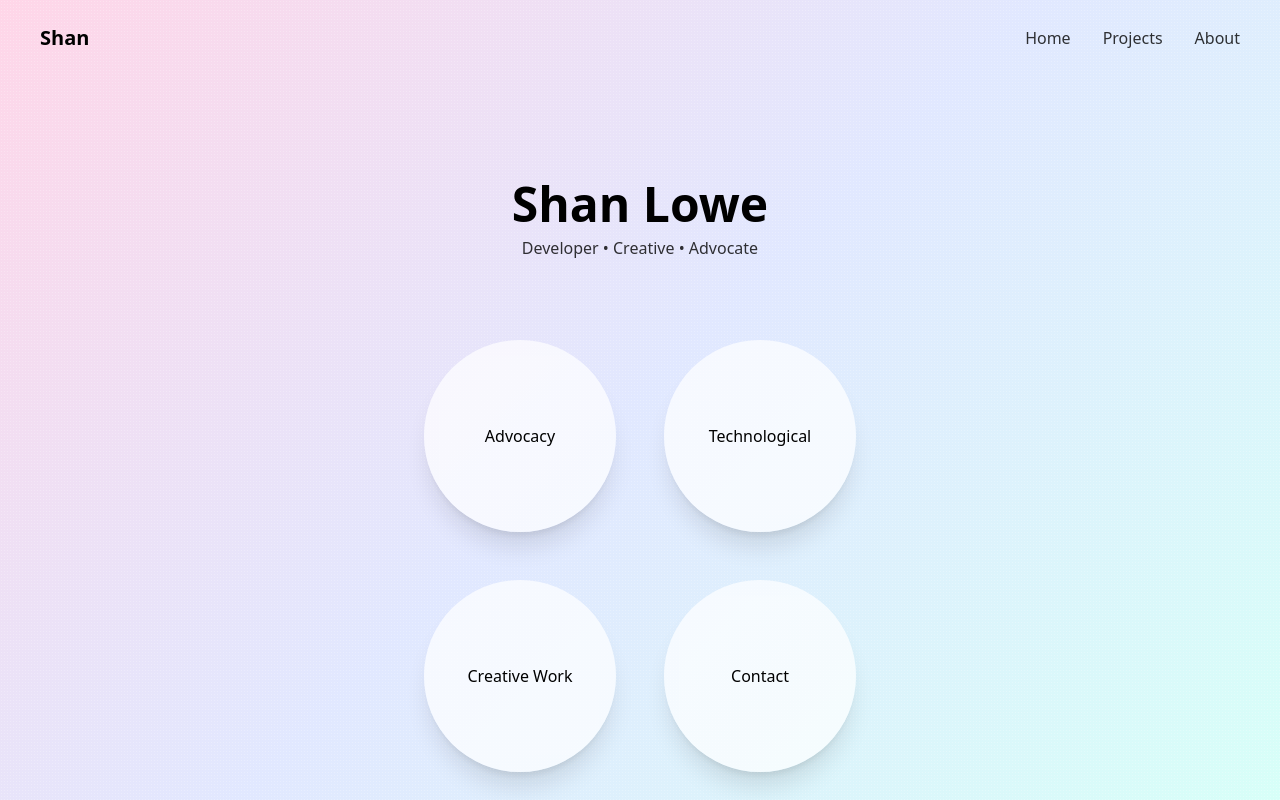
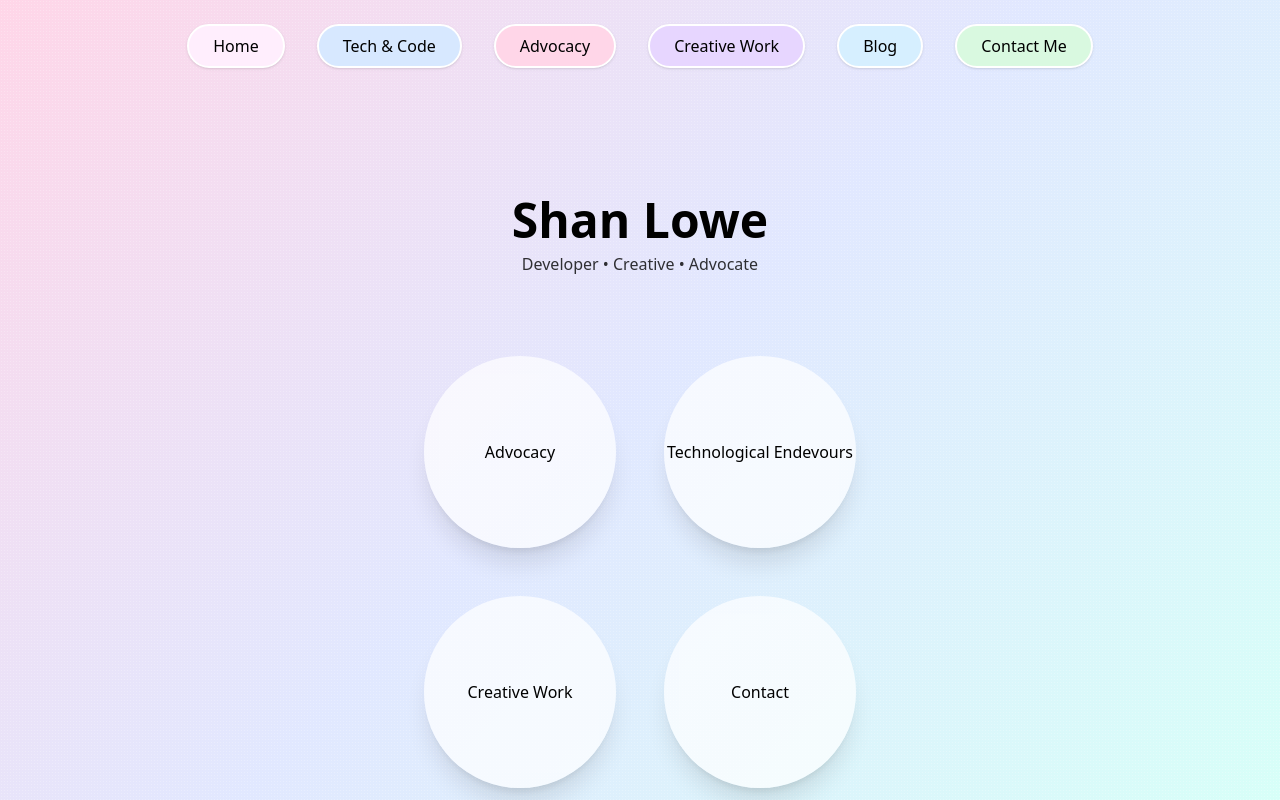
Before and after one commit to SHS-Peb/shan-lowe-portfolio, a React (Vite) app: page / in a window 1280 px wide. Shown: the top 800 px of the page. Built offline with nearby package versions, Linux system fonts and the light colour scheme.

Commit message:
nav bar update

```diff
--- a/src/components/BubbleGrid.jsx
+++ b/src/components/BubbleGrid.jsx
@@ -29,7 +29,7 @@ export default function BubbleGrid() {
           whileHover={{ scale: 1.05 }}
           className="w-48 h-48 rounded-full bg-white/70 backdrop-blur-md shadow-xl flex items-center justify-center cursor-pointer"
         >
-          Technological
+          Technological Endevours
         </motion.div>
 
         <AnimatePresence>
--- a/src/components/Navbar.jsx
+++ b/src/components/Navbar.jsx
@@ -1,15 +1,52 @@
+import { NavLink } from "react-router-dom";
+
 export default function Navbar() {
+  const base =
+    "px-6 py-2 rounded-full border-2 border-white shadow-sm transition-all duration-200 hover:shadow-md backdrop-blur-md";
+
   return (
-    <nav className="w-full py-6 px-10 flex justify-between items-center text-ink">
-      <div className="font-bold text-xl">
-        Shan
-      </div>
+    <nav className="w-full py-6 px-10 flex justify-center gap-8 text-ink font-medium">
+      <NavLink
+        to="/"
+        className={`${base} bg-[var(--clr-home)] hover:brightness-110`}
+      >
+        Home
+      </NavLink>
 
-      <div className="flex items-center gap-8 opacity-80">
-        <a href="/" className="hover:opacity-100 transition">Home</a>
-        <a href="/projects" className="hover:opacity-100 transition">Projects</a>
-        <a href="/about" className="hover:opacity-100 transition">About</a>
-      </div>
+      <NavLink
+        to="/projects"
+        className={`${base} bg-[var(--clr-tech)] hover:brightness-110`}
+      >
+        Tech & Code
+      </NavLink>
+
+      <NavLink
+        to="/advocacy"
+        className={`${base} bg-[var(--clr-advocacy)] hover:brightness-110`}
+      >
+        Advocacy
+      </NavLink>
+
+      <NavLink
+        to="/creative"
+        className={`${base} bg-[var(--clr-creative)] hover:brightness-110`}
+      >
+        Creative Work
+      </NavLink>
+
+      <NavLink
+        to="/blog"
+        className={`${base} bg-[var(--clr-blog)] hover:brightness-110`}
+      >
+        Blog
+      </NavLink>
+
+      <NavLink
+        to="/contact"
+        className={`${base} bg-[var(--clr-contact)] hover:brightness-110`}
+      >
+        Contact Me
+      </NavLink>
     </nav>
   );
 }
--- a/src/index.css
+++ b/src/index.css
@@ -36,4 +36,10 @@ body::before {
 #root {
   position: relative;
   z-index: 2;
+  --clr-home: #ffeefd;
+  --clr-tech: #d7e8ff;
+  --clr-advocacy: #ffd6e8;
+  --clr-creative: #e7d6ff;
+  --clr-blog: #d6efff;
+  --clr-contact: #d9f9e0;
 }
```
